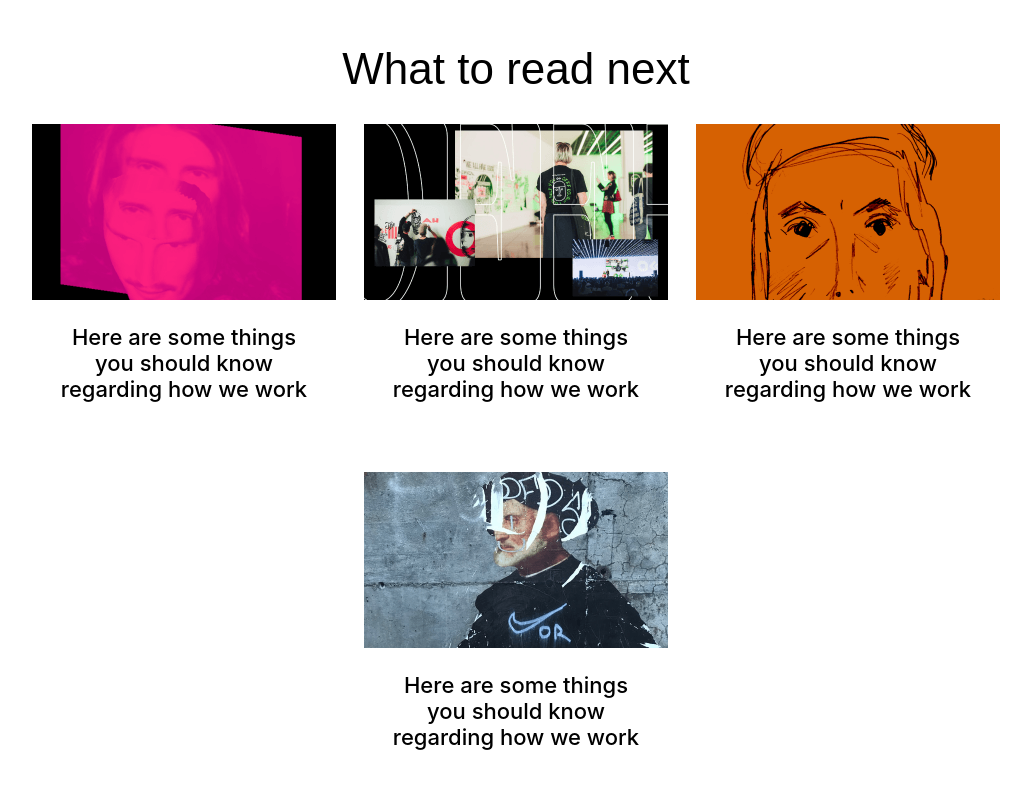
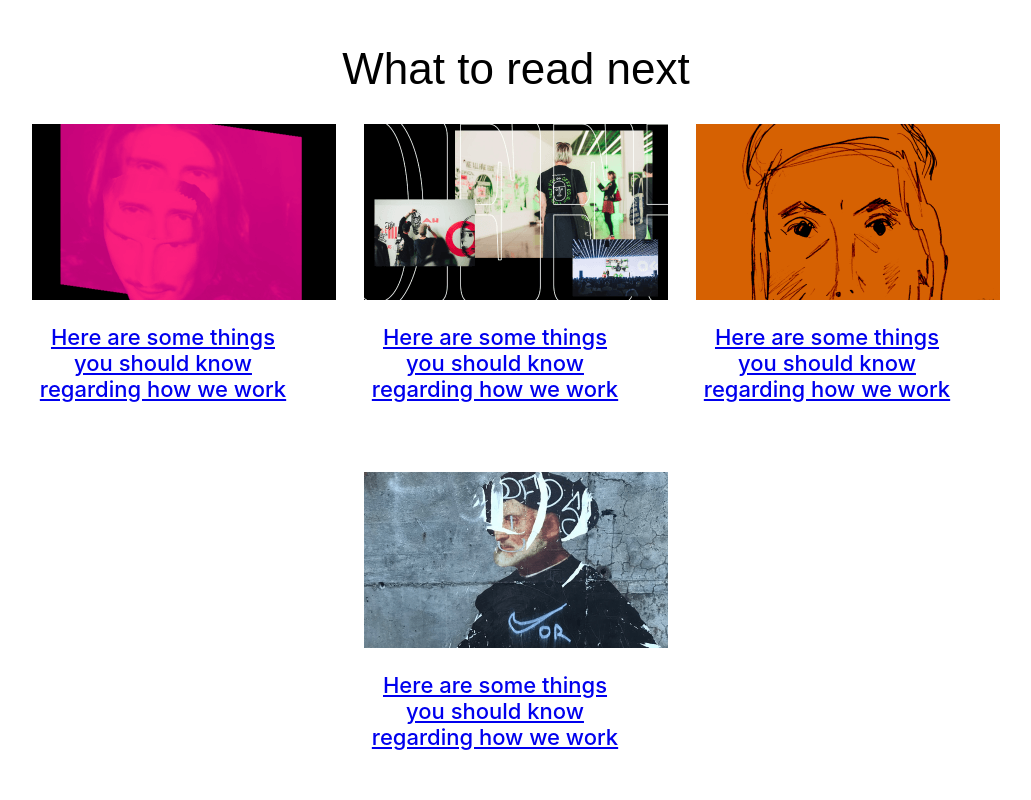
Before and after one commit to and-gurin/nordic-rose-react, a React (Create React App) app: page /posts/1 in a window 1280 px wide. Shown: the part 3100-3900 px from the top of the page, without its empty margins (124-1155 px from the left). Built offline with nearby package versions, Linux system fonts and the light colour scheme; a web font is replaced by a local one.

Commit message:
feat:  add routes

```diff
--- a/package.json
+++ b/package.json
@@ -8,6 +8,7 @@
     "@testing-library/user-event": "^13.5.0",
     "react": "^18.2.0",
     "react-dom": "^18.2.0",
+    "react-router-dom": "^6.11.1",
     "react-scripts": "5.0.1",
     "sass": "^1.62.0",
     "web-vitals": "^2.1.4"
--- a/src/App.js
+++ b/src/App.js
@@ -1,13 +1,17 @@
-import React from "react";
-import {MainPage} from "pages/main-page/MainPage";
-import {PostPage} from "pages/post-page/PostPage";
+import React from 'react';
+import {MainPage} from 'pages/main-page/MainPage';
+import {PostPage} from 'pages/post-page/PostPage';
+import {BrowserRouter, Route, Routes} from 'react-router-dom';
 
 export function App() {
 
     return (
-        <div>
-            {/*<MainPage/>*/}
-            <PostPage/>
-        </div>
-    );
+        <BrowserRouter>
+            <Routes>
+                <Route path='/' element={<MainPage/>}/>
+                <Route path='/posts/:id' element={<PostPage/>}/>
+            </Routes>
+        </BrowserRouter>
+
+);
 }
--- a/src/layouts/articles/Articles.jsx
+++ b/src/layouts/articles/Articles.jsx
@@ -8,6 +8,7 @@ import article_1_large from 'assets/image/articles/article-1-335w.png';
 import article_2_large from 'assets/image/articles/article-2-335w.png';
 import article_3_large from 'assets/image/articles/article-3-335w.png';
 import article_4_large from 'assets/image/articles/article-4-335w.png';
+import {Link} from "react-router-dom";
 
 const cards = [
     {
@@ -43,6 +44,7 @@ const cards = [
 const Article = ({id, title, img_small, img_large, alt}) => {
     return (
         <article className={styles.card} key={id}>
+            <Link to={'/posts/' + id}>
                 <picture>
                     <source media="(max-width: 859px)" srcSet={img_large}/>
                     <source media="(min-width: 860px)" srcSet={img_small}/>
@@ -51,6 +53,7 @@ const Article = ({id, title, img_small, img_large, alt}) => {
                 <h3 className={styles.card__title}>
                     {title}
                 </h3>
+            </Link>
         </article>
     )
 }
```
Lines whose indentation alone changed are shown as unchanged.
